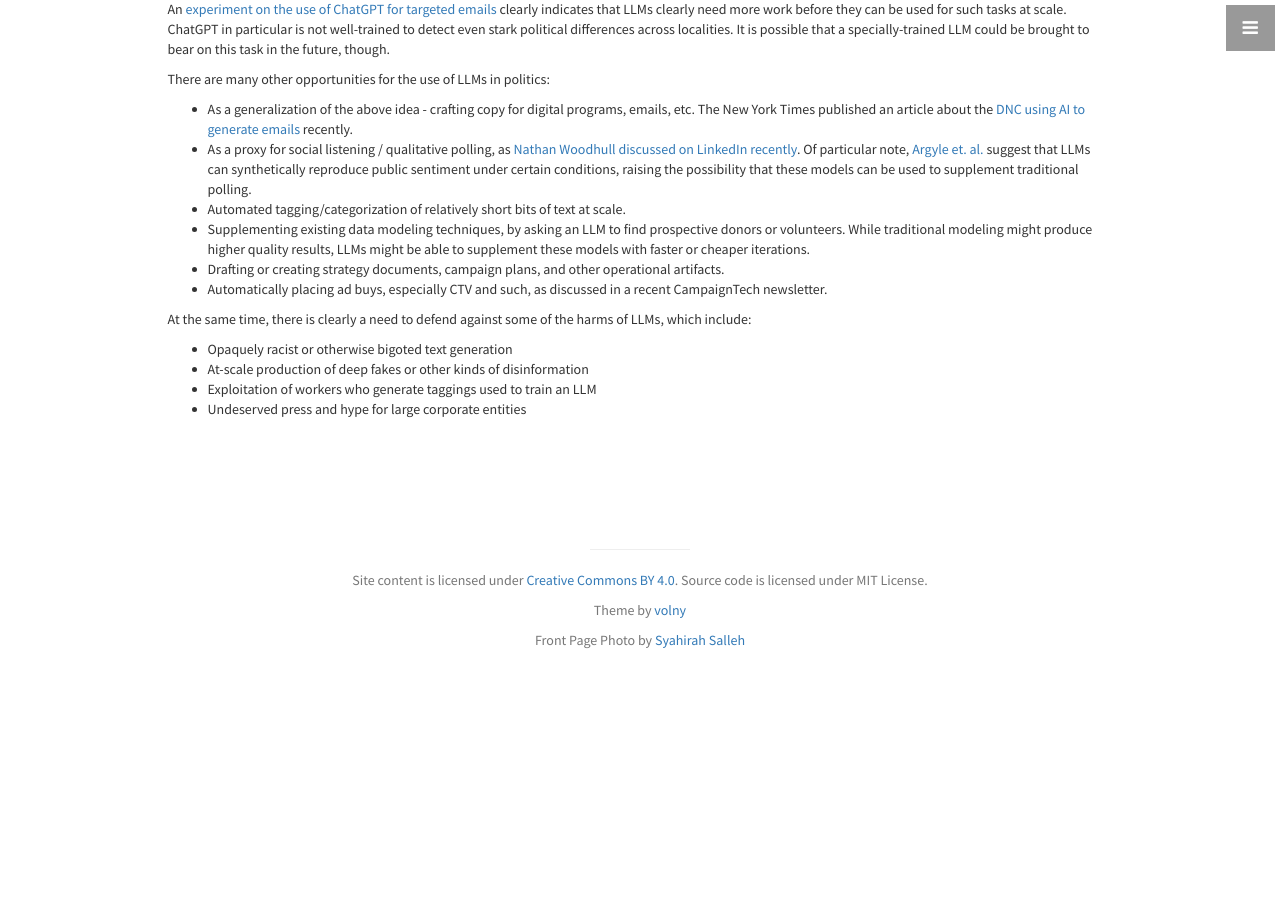
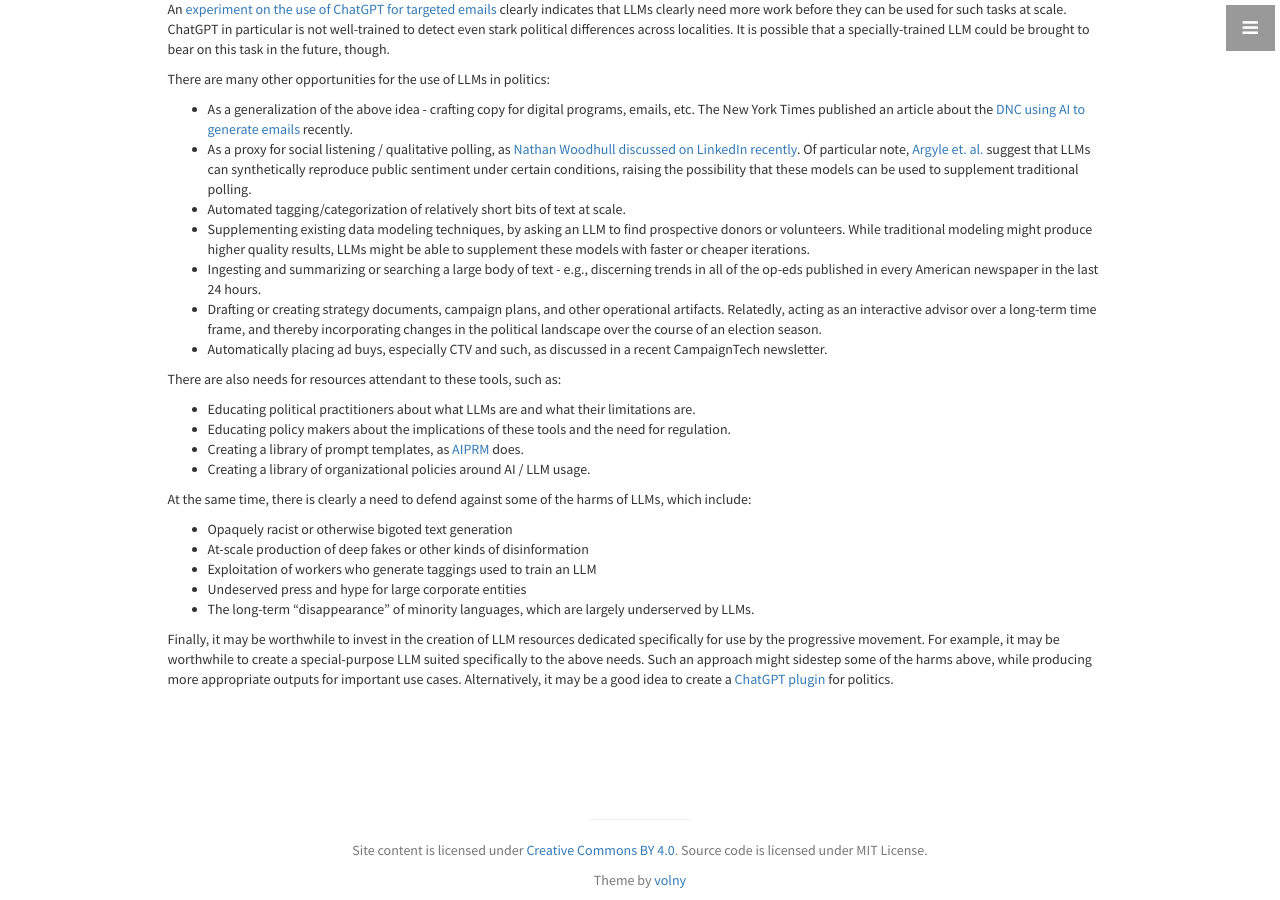
Before and after one commit to codehopelabs/codehopelabs.github.io, a Jekyll site: the page built from _ideas/chatgpt-for-politics.md, in a window 1280 px wide and 900 px high, scrolled down 481 px. Built offline with Jekyll 4.4.1, drawn with Linux system fonts in a browser that asks for light colours; before the commit the page ends 1241 px from its top, so only the background shows below that.

Commit message:
add notes on potential applications, harms, other resource needs
Signed-off-by: Shai Sachs <shaisachs@gmail.com>

```diff
--- a/_ideas/chatgpt-for-politics.md
+++ b/_ideas/chatgpt-for-politics.md
@@ -14,8 +14,16 @@ There are many other opportunities for the use of LLMs in politics:
 * As a proxy for social listening / qualitative polling, as [Nathan Woodhull discussed on LinkedIn recently](https://www.linkedin.com/feed/update/urn:li:activity:7051235362253230080?updateEntityUrn=urn%3Ali%3Afs_feedUpdate%3A%28V2%2Curn%3Ali%3Aactivity%3A7051235362253230080%29). Of particular note, [Argyle et. al.](https://arxiv.org/pdf/2209.06899.pdf) suggest that LLMs can synthetically reproduce public sentiment under certain conditions, raising the possibility that these models can be used to supplement traditional polling.
 * Automated tagging/categorization of relatively short bits of text at scale.
 * Supplementing existing data modeling techniques, by asking an LLM to find prospective donors or volunteers. While traditional modeling might produce higher quality results, LLMs might be able to supplement these models with faster or cheaper iterations.
-* Drafting or creating strategy documents, campaign plans, and other operational artifacts.
+* Ingesting and summarizing or searching a large body of text - e.g., discerning trends in all of the op-eds published in every American newspaper in the last 24 hours.
+* Drafting or creating strategy documents, campaign plans, and other operational artifacts. Relatedly, acting as an interactive advisor over a long-term time frame, and thereby incorporating changes in the political landscape over the course of an election season.
 * Automatically placing ad buys, especially CTV and such, as discussed in a recent CampaignTech newsletter.
+
+There are also needs for resources attendant to these tools, such as:
+
+* Educating political practitioners about what LLMs are and what their limitations are.
+* Educating policy makers about the implications of these tools and the need for regulation.
+* Creating a library of prompt templates, as [AIPRM](https://www.aiprm.com/) does.
+* Creating a library of organizational policies around AI / LLM usage.
 
 At the same time, there is clearly a need to defend against some of the harms of LLMs, which include:
 
@@ -23,3 +31,6 @@ At the same time, there is clearly a need to defend against some of the harms of
 * At-scale production of deep fakes or other kinds of disinformation
 * Exploitation of workers who generate taggings used to train an LLM
 * Undeserved press and hype for large corporate entities
+* The long-term "disappearance" of minority languages, which are largely underserved by LLMs.
+
+Finally, it may be worthwhile to invest in the creation of LLM resources dedicated specifically for use by the progressive movement. For example, it may be worthwhile to create a special-purpose LLM suited specifically to the above needs. Such an approach might sidestep some of the harms above, while producing more appropriate outputs for important use cases. Alternatively, it may be a good idea to create a [ChatGPT plugin](https://openai.com/blog/chatgpt-plugins) for politics.
```
